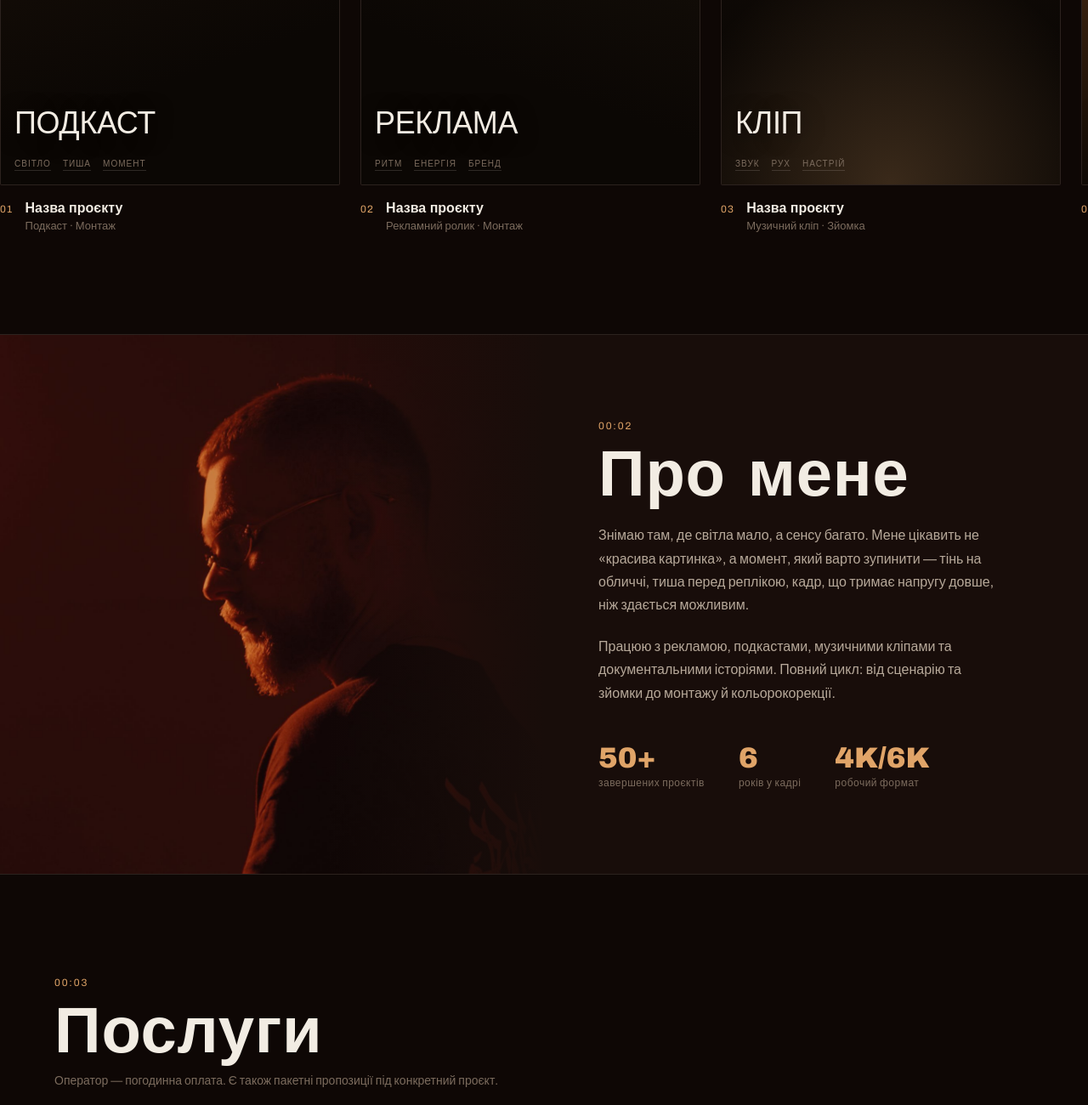
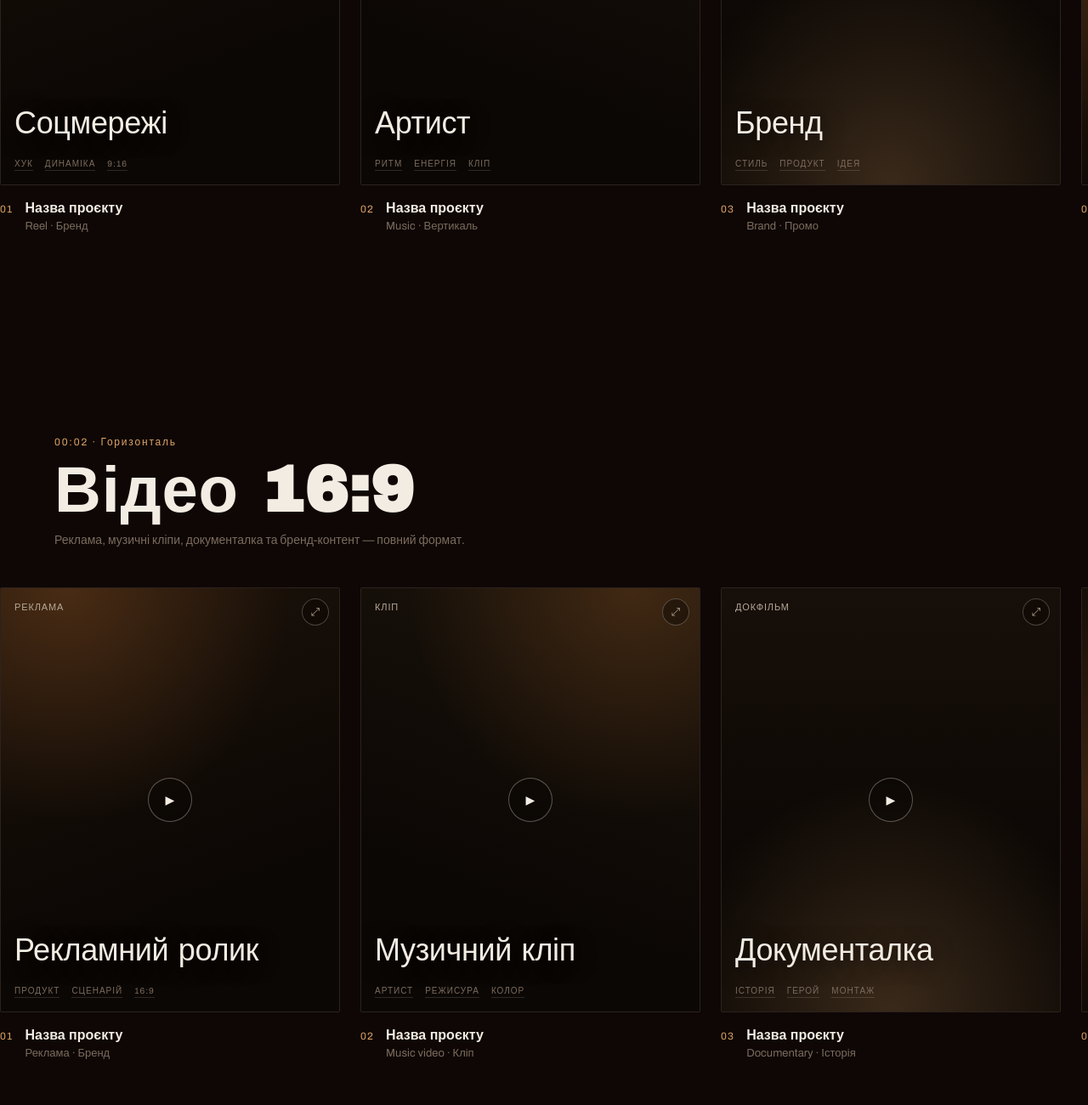
Before and after one commit to nazariiiikozak-ux/videograf-site, a website: page index.html in a window 1280 px wide. Shown: the part 1380-2680 px from the top of the page at 85% size. Drawn offline with nearby package versions, Linux system fonts and the light colour scheme; no server answers; a web font is replaced by a local one.

Commit message:
Update index.html

```diff
--- a/index.html
+++ b/index.html
@@ -110,33 +110,33 @@
   </div>
 </section>
 
-<!-- =============== REEL / PORTFOLIO =============== -->
+<!-- =============== PORTFOLIO &#183; VERTICAL (9:16 reels) =============== -->
 <section class="reel" id="reel">
   <div class="section__head">
-    <p class="section__tc">00:01</p>
-    <h2 class="section__title">&#1056;&#1077;&#1077;&#1083; &#1088;&#1086;&#1073;&#1110;&#1090;</h2>
-    <p class="section__note">&#1053;&#1072;&#1074;&#1077;&#1076;&#1080; &#1082;&#1091;&#1088;&#1089;&#1086;&#1088;, &#1097;&#1086;&#1073; &#1087;&#1077;&#1088;&#1077;&#1075;&#1083;&#1103;&#1085;&#1091;&#1090;&#1080; &#1087;&#1088;&#1077;&#1074;'&#1102;. &#1058;&#1103;&#1075;&#1085;&#1080;, &#1097;&#1086;&#1073; &#1075;&#1086;&#1088;&#1090;&#1072;&#1090;&#1080;.</p>
+    <p class="section__tc">00:01 &#183; &#1042;&#1077;&#1088;&#1090;&#1080;&#1082;&#1072;&#1083;&#1100;</p>
+    <h2 class="section__title">Reels 9:16</h2>
+    <p class="section__note">&#1055;&#1086;&#1085;&#1072;&#1076; 500 &#1074;&#1077;&#1088;&#1090;&#1080;&#1082;&#1072;&#1083;&#1100;&#1085;&#1080;&#1093; &#1088;&#1086;&#1083;&#1080;&#1082;&#1110;&#1074; &#1076;&#1083;&#1103; &#1089;&#1086;&#1094;&#1084;&#1077;&#1088;&#1077;&#1078;, &#1073;&#1088;&#1077;&#1085;&#1076;&#1110;&#1074; &#1090;&#1072; &#1072;&#1088;&#1090;&#1080;&#1089;&#1090;&#1110;&#1074;. &#1058;&#1103;&#1075;&#1085;&#1080;, &#1097;&#1086;&#1073; &#1075;&#1086;&#1088;&#1090;&#1072;&#1090;&#1080;.</p>
   </div>
 
   <div class="reel__track" id="reelTrack">
 
     <article class="reel__card">
       <div class="reel__frame">
-        <!-- Replace with your video/embed. E.g. <iframe> from YouTube or <video src="assets/project-1.mp4"> -->
+        <!-- Replace with your video/embed. E.g. <iframe> from YouTube or <video src="assets/reel-1.mp4"> -->
         <div class="reel__placeholder"></div>
-        <span class="reel__tag">Presents</span>
+        <span class="reel__tag">Reel</span>
         <button class="reel__expand" aria-label="&#1056;&#1086;&#1079;&#1075;&#1086;&#1088;&#1085;&#1091;&#1090;&#1080;">&#10530;</button>
         <button class="reel__play" aria-label="&#1042;&#1110;&#1076;&#1090;&#1074;&#1086;&#1088;&#1080;&#1090;&#1080;">&#9654;</button>
-        <div class="reel__title-ov">&#1055;&#1054;&#1044;&#1050;&#1040;&#1057;&#1058;</div>
+        <div class="reel__title-ov">&#1057;&#1086;&#1094;&#1084;&#1077;&#1088;&#1077;&#1078;&#1110;</div>
         <div class="reel__words">
-          <span>&#1057;&#1074;&#1110;&#1090;&#1083;&#1086;</span><span>&#1058;&#1080;&#1096;&#1072;</span><span>&#1052;&#1086;&#1084;&#1077;&#1085;&#1090;</span>
+          <span>&#1061;&#1091;&#1082;</span><span>&#1044;&#1080;&#1085;&#1072;&#1084;&#1110;&#1082;&#1072;</span><span>9:16</span>
         </div>
       </div>
       <div class="reel__meta">
         <span class="reel__num">01</span>
         <div>
           <h3>&#1053;&#1072;&#1079;&#1074;&#1072; &#1087;&#1088;&#1086;&#1108;&#1082;&#1090;&#1091;</h3>
-          <p>&#1055;&#1086;&#1076;&#1082;&#1072;&#1089;&#1090; &#183; &#1052;&#1086;&#1085;&#1090;&#1072;&#1078;</p>
+          <p>Reel &#183; &#1041;&#1088;&#1077;&#1085;&#1076;</p>
         </div>
       </div>
     </article>
@@ -144,19 +144,19 @@
     <article class="reel__card">
       <div class="reel__frame">
         <div class="reel__placeholder reel__placeholder--2"></div>
-        <span class="reel__tag">Reel &#183; 22</span>
+        <span class="reel__tag">Music</span>
         <button class="reel__expand" aria-label="&#1056;&#1086;&#1079;&#1075;&#1086;&#1088;&#1085;&#1091;&#1090;&#1080;">&#10530;</button>
         <button class="reel__play" aria-label="&#1042;&#1110;&#1076;&#1090;&#1074;&#1086;&#1088;&#1080;&#1090;&#1080;">&#9654;</button>
-        <div class="reel__title-ov">&#1056;&#1045;&#1050;&#1051;&#1040;&#1052;&#1040;</div>
+        <div class="reel__title-ov">&#1040;&#1088;&#1090;&#1080;&#1089;&#1090;</div>
         <div class="reel__words">
-          <span>&#1056;&#1080;&#1090;&#1084;</span><span>&#1045;&#1085;&#1077;&#1088;&#1075;&#1110;&#1103;</span><span>&#1041;&#1088;&#1077;&#1085;&#1076;</span>
+          <span>&#1056;&#1080;&#1090;&#1084;</span><span>&#1045;&#1085;&#1077;&#1088;&#1075;&#1110;&#1103;</span><span>&#1050;&#1083;&#1110;&#1087;</span>
         </div>
       </div>
       <div class="reel__meta">
         <span class="reel__num">02</span>
         <div>
           <h3>&#1053;&#1072;&#1079;&#1074;&#1072; &#1087;&#1088;&#1086;&#1108;&#1082;&#1090;&#1091;</h3>
-          <p>&#1056;&#1077;&#1082;&#1083;&#1072;&#1084;&#1085;&#1080;&#1081; &#1088;&#1086;&#1083;&#1080;&#1082; &#183; &#1052;&#1086;&#1085;&#1090;&#1072;&#1078;</p>
+          <p>Music &#183; &#1042;&#1077;&#1088;&#1090;&#1080;&#1082;&#1072;&#1083;&#1100;</p>
         </div>
       </div>
     </article>
@@ -164,19 +164,19 @@
     <article class="reel__card">
       <div class="reel__frame">
         <div class="reel__placeholder reel__placeholder--3"></div>
-        <span class="reel__tag">Live</span>
+        <span class="reel__tag">Brand</span>
         <button class="reel__expand" aria-label="&#1056;&#1086;&#1079;&#1075;&#1086;&#1088;&#1085;&#1091;&#1090;&#1080;">&#10530;</button>
         <button class="reel__play" aria-label="&#1042;&#1110;&#1076;&#1090;&#1074;&#1086;&#1088;&#1080;&#1090;&#1080;">&#9654;</button>
-        <div class="reel__title-ov">&#1050;&#1051;&#1030;&#1055;</div>
+        <div class="reel__title-ov">&#1041;&#1088;&#1077;&#1085;&#1076;</div>
         <div class="reel__words">
-          <span>&#1047;&#1074;&#1091;&#1082;</span><span>&#1056;&#1091;&#1093;</span><span>&#1053;&#1072;&#1089;&#1090;&#1088;&#1110;&#1081;</span>
+          <span>&#1057;&#1090;&#1080;&#1083;&#1100;</span><span>&#1055;&#1088;&#1086;&#1076;&#1091;&#1082;&#1090;</span><span>&#1030;&#1076;&#1077;&#1103;</span>
         </div>
       </div>
       <div class="reel__meta">
         <span class="reel__num">03</span>
         <div>
           <h3>&#1053;&#1072;&#1079;&#1074;&#1072; &#1087;&#1088;&#1086;&#1108;&#1082;&#1090;&#1091;</h3>
-          <p>&#1052;&#1091;&#1079;&#1080;&#1095;&#1085;&#1080;&#1081; &#1082;&#1083;&#1110;&#1087; &#183; &#1047;&#1081;&#1086;&#1084;&#1082;&#1072;</p>
+          <p>Brand &#183; &#1055;&#1088;&#1086;&#1084;&#1086;</p>
         </div>
       </div>
     </article>
@@ -187,16 +187,16 @@
         <span class="reel__tag">Story</span>
         <button class="reel__expand" aria-label="&#1056;&#1086;&#1079;&#1075;&#1086;&#1088;&#1085;&#1091;&#1090;&#1080;">&#10530;</button>
         <button class="reel__play" aria-label="&#1042;&#1110;&#1076;&#1090;&#1074;&#1086;&#1088;&#1080;&#1090;&#1080;">&#9654;</button>
-        <div class="reel__title-ov">&#1044;&#1054;&#1050;. &#1060;&#1030;&#1051;&#1068;&#1052;</div>
+        <div class="reel__title-ov">&#1030;&#1089;&#1090;&#1086;&#1088;&#1110;&#1103;</div>
         <div class="reel__words">
-          <span>&#1055;&#1088;&#1072;&#1074;&#1076;&#1072;</span><span>&#1063;&#1072;&#1089;</span><span>&#1043;&#1086;&#1083;&#1086;&#1089;</span>
+          <span>&#1055;&#1088;&#1072;&#1074;&#1076;&#1072;</span><span>&#1045;&#1084;&#1086;&#1094;&#1110;&#1103;</span><span>&#1050;&#1072;&#1076;&#1088;</span>
         </div>
       </div>
       <div class="reel__meta">
         <span class="reel__num">04</span>
         <div>
           <h3>&#1053;&#1072;&#1079;&#1074;&#1072; &#1087;&#1088;&#1086;&#1108;&#1082;&#1090;&#1091;</h3>
-          <p>&#1044;&#1086;&#1082;&#1091;&#1084;&#1077;&#1085;&#1090;&#1072;&#1083;&#1082;&#1072; &#183; &#1055;&#1086;&#1074;&#1085;&#1080;&#1081; &#1094;&#1080;&#1082;&#1083;</p>
+          <p>Story &#183; &#1050;&#1086;&#1085;&#1090;&#1077;&#1085;&#1090;</p>
         </div>
       </div>
     </article>
@@ -204,19 +204,113 @@
     <article class="reel__card">
       <div class="reel__frame">
         <div class="reel__placeholder reel__placeholder--5"></div>
-        <span class="reel__tag">Brand</span>
+        <span class="reel__tag">IG</span>
         <button class="reel__expand" aria-label="&#1056;&#1086;&#1079;&#1075;&#1086;&#1088;&#1085;&#1091;&#1090;&#1080;">&#10530;</button>
         <button class="reel__play" aria-label="&#1042;&#1110;&#1076;&#1090;&#1074;&#1086;&#1088;&#1080;&#1090;&#1080;">&#9654;</button>
-        <div class="reel__title-ov">&#1041;&#1056;&#1045;&#1053;&#1044;-&#1060;&#1030;&#1051;&#1068;&#1052;</div>
+        <div class="reel__title-ov">&#1050;&#1072;&#1084;&#1087;&#1072;&#1085;&#1110;&#1103;</div>
         <div class="reel__words">
-          <span>&#1057;&#1090;&#1080;&#1083;&#1100;</span><span>&#1050;&#1086;&#1083;&#1110;&#1088;</span><span>&#1030;&#1076;&#1077;&#1103;</span>
+          <span>&#1057;&#1077;&#1088;&#1110;&#1103;</span><span>&#1060;&#1086;&#1088;&#1084;&#1072;&#1090;</span><span>&#1056;&#1086;&#1083;&#1080;&#1082;</span>
         </div>
       </div>
       <div class="reel__meta">
         <span class="reel__num">05</span>
         <div>
           <h3>&#1053;&#1072;&#1079;&#1074;&#1072; &#1087;&#1088;&#1086;&#1108;&#1082;&#1090;&#1091;</h3>
-          <p>&#1041;&#1088;&#1077;&#1085;&#1076;-&#1092;&#1110;&#1083;&#1100;&#1084; &#183; &#1050;&#1086;&#1083;&#1100;&#1086;&#1088;&#1086;&#1082;&#1086;&#1088;&#1077;&#1082;&#1094;&#1110;&#1103;</p>
+          <p>Campaign &#183; &#1050;&#1086;&#1083;&#1072;&#1073;&#1086;&#1088;&#1072;&#1094;&#1110;&#1103;</p>
+        </div>
+      </div>
+    </article>
+
+  </div>
+</section>
+
+<!-- =============== PORTFOLIO &#183; HORIZONTAL (16:9 films) =============== -->
+<section class="reel reel--films" id="films">
+  <div class="section__head">
+    <p class="section__tc">00:02 &#183; &#1043;&#1086;&#1088;&#1080;&#1079;&#1086;&#1085;&#1090;&#1072;&#1083;&#1100;</p>
+    <h2 class="section__title">&#1042;&#1110;&#1076;&#1077;&#1086; 16:9</h2>
+    <p class="section__note">&#1056;&#1077;&#1082;&#1083;&#1072;&#1084;&#1072;, &#1084;&#1091;&#1079;&#1080;&#1095;&#1085;&#1110; &#1082;&#1083;&#1110;&#1087;&#1080;, &#1076;&#1086;&#1082;&#1091;&#1084;&#1077;&#1085;&#1090;&#1072;&#1083;&#1082;&#1072; &#1090;&#1072; &#1073;&#1088;&#1077;&#1085;&#1076;-&#1082;&#1086;&#1085;&#1090;&#1077;&#1085;&#1090; &#8212; &#1087;&#1086;&#1074;&#1085;&#1080;&#1081; &#1092;&#1086;&#1088;&#1084;&#1072;&#1090;.</p>
+  </div>
+
+  <div class="reel__track" id="filmsTrack">
+
+    <article class="reel__card reel__card--wide">
+      <div class="reel__frame">
+        <!-- Replace with your video/embed (16:9). -->
+        <div class="reel__placeholder"></div>
+        <span class="reel__tag">&#1056;&#1077;&#1082;&#1083;&#1072;&#1084;&#1072;</span>
+        <button class="reel__expand" aria-label="&#1056;&#1086;&#1079;&#1075;&#1086;&#1088;&#1085;&#1091;&#1090;&#1080;">&#10530;</button>
+        <button class="reel__play" aria-label="&#1042;&#1110;&#1076;&#1090;&#1074;&#1086;&#1088;&#1080;&#1090;&#1080;">&#9654;</button>
+        <div class="reel__title-ov">&#1056;&#1077;&#1082;&#1083;&#1072;&#1084;&#1085;&#1080;&#1081; &#1088;&#1086;&#1083;&#1080;&#1082;</div>
+        <div class="reel__words">
+          <span>&#1055;&#1088;&#1086;&#1076;&#1091;&#1082;&#1090;</span><span>&#1057;&#1094;&#1077;&#1085;&#1072;&#1088;&#1110;&#1081;</span><span>16:9</span>
+        </div>
+      </div>
+      <div class="reel__meta">
+        <span class="reel__num">01</span>
+        <div>
+          <h3>&#1053;&#1072;&#1079;&#1074;&#1072; &#1087;&#1088;&#1086;&#1108;&#1082;&#1090;&#1091;</h3>
+          <p>&#1056;&#1077;&#1082;&#1083;&#1072;&#1084;&#1072; &#183; &#1041;&#1088;&#1077;&#1085;&#1076;</p>
+        </div>
+      </div>
+    </article>
+
+    <article class="reel__card reel__card--wide">
+      <div class="reel__frame">
+        <div class="reel__placeholder reel__placeholder--2"></div>
+        <span class="reel__tag">&#1050;&#1083;&#1110;&#1087;</span>
+        <button class="reel__expand" aria-label="&#1056;&#1086;&#1079;&#1075;&#1086;&#1088;&#1085;&#1091;&#1090;&#1080;">&#10530;</button>
+        <button class="reel__play" aria-label="&#1042;&#1110;&#1076;&#1090;&#1074;&#1086;&#1088;&#1080;&#1090;&#1080;">&#9654;</button>
+        <div class="reel__title-ov">&#1052;&#1091;&#1079;&#1080;&#1095;&#1085;&#1080;&#1081; &#1082;&#1083;&#1110;&#1087;</div>
+        <div class="reel__words">
+          <span>&#1040;&#1088;&#1090;&#1080;&#1089;&#1090;</span><span>&#1056;&#1077;&#1078;&#1080;&#1089;&#1091;&#1088;&#1072;</span><span>&#1050;&#1086;&#1083;&#1086;&#1088;</span>
+        </div>
+      </div>
+      <div class="reel__meta">
+        <span class="reel__num">02</span>
+        <div>
+          <h3>&#1053;&#1072;&#1079;&#1074;&#1072; &#1087;&#1088;&#1086;&#1108;&#1082;&#1090;&#1091;</h3>
+          <p>Music video &#183; &#1050;&#1083;&#1110;&#1087;</p>
+        </div>
+      </div>
+    </article>
+
+    <article class="reel__card reel__card--wide">
+      <div class="reel__frame">
+        <div class="reel__placeholder reel__placeholder--3"></div>
+        <span class="reel__tag">&#1044;&#1086;&#1082;&#1092;&#1110;&#1083;&#1100;&#1084;</span>
+        <button class="reel__expand" aria-label="&#1056;&#1086;&#1079;&#1075;&#1086;&#1088;&#1085;&#1091;&#1090;&#1080;">&#10530;</button>
+        <button class="reel__play" aria-label="&#1042;&#1110;&#1076;&#1090;&#1074;&#1086;&#1088;&#1080;&#1090;&#1080;">&#9654;</button>
+        <div class="reel__title-ov">&#1044;&#1086;&#1082;&#1091;&#1084;&#1077;&#1085;&#1090;&#1072;&#1083;&#1082;&#1072;</div>
+        <div class="reel__words">
+          <span>&#1030;&#1089;&#1090;&#1086;&#1088;&#1110;&#1103;</span><span>&#1043;&#1077;&#1088;&#1086;&#1081;</span><span>&#1052;&#1086;&#1085;&#1090;&#1072;&#1078;</span>
+        </div>
+      </div>
+      <div class="reel__meta">
+        <span class="reel__num">03</span>
+        <div>
+          <h3>&#1053;&#1072;&#1079;&#1074;&#1072; &#1087;&#1088;&#1086;&#1108;&#1082;&#1090;&#1091;</h3>
+          <p>Documentary &#183; &#1030;&#1089;&#1090;&#1086;&#1088;&#1110;&#1103;</p>
+        </div>
+      </div>
+    </article>
+
+    <article class="reel__card reel__card--wide">
+      <div class="reel__frame">
+        <div class="reel__placeholder reel__placeholder--4"></div>
+        <span class="reel__tag">&#1041;&#1088;&#1077;&#1085;&#1076;</span>
+        <button class="reel__expand" aria-label="&#1056;&#1086;&#1079;&#1075;&#1086;&#1088;&#1085;&#1091;&#1090;&#1080;">&#10530;</button>
+        <button class="reel__play" aria-label="&#1042;&#1110;&#1076;&#1090;&#1074;&#1086;&#1088;&#1080;&#1090;&#1080;">&#9654;</button>
+        <div class="reel__title-ov">&#1041;&#1088;&#1077;&#1085;&#1076;-&#1082;&#1086;&#1085;&#1090;&#1077;&#1085;&#1090;</div>
+        <div class="reel__words">
+          <span>&#1050;&#1086;&#1084;&#1087;&#1072;&#1085;&#1110;&#1103;</span><span>&#1052;&#1077;&#1089;&#1077;&#1076;&#1078;</span><span>&#1057;&#1090;&#1080;&#1083;&#1100;</span>
+        </div>
+      </div>
+      <div class="reel__meta">
+        <span class="reel__num">04</span>
+        <div>
+          <h3>&#1053;&#1072;&#1079;&#1074;&#1072; &#1087;&#1088;&#1086;&#1108;&#1082;&#1090;&#1091;</h3>
+          <p>Brand film &#183; &#1050;&#1086;&#1083;&#1072;&#1073;&#1086;&#1088;&#1072;&#1094;&#1110;&#1103;</p>
         </div>
       </div>
     </article>
@@ -230,7 +324,7 @@
     <img src="assets/hero-portrait.jpg" alt="&#1055;&#1086;&#1088;&#1090;&#1088;&#1077;&#1090; &#1074;&#1110;&#1076;&#1077;&#1086;&#1075;&#1088;&#1072;&#1092;&#1072;" loading="lazy" />
   </div>
   <div class="about__content">
-    <p class="section__tc">00:02</p>
+    <p class="section__tc">00:03</p>
     <h2 class="section__title">&#1055;&#1088;&#1086; &#1084;&#1077;&#1085;&#1077;</h2>
     <p class="about__text">
       &#1047;&#1085;&#1110;&#1084;&#1072;&#1102; &#1090;&#1072;&#1084;, &#1076;&#1077; &#1089;&#1074;&#1110;&#1090;&#1083;&#1072; &#1084;&#1072;&#1083;&#1086;, &#1072; &#1089;&#1077;&#1085;&#1089;&#1091; &#1073;&#1072;&#1075;&#1072;&#1090;&#1086;. &#1052;&#1077;&#1085;&#1077; &#1094;&#1110;&#1082;&#1072;&#1074;&#1080;&#1090;&#1100; &#1085;&#1077; &#171;&#1082;&#1088;&#1072;&#1089;&#1080;&#1074;&#1072; &#1082;&#1072;&#1088;&#1090;&#1080;&#1085;&#1082;&#1072;&#187;,
@@ -261,7 +355,7 @@
 <!-- =============== SERVICES =============== -->
 <section class="services" id="services">
   <div class="section__head">
-    <p class="section__tc">00:03</p>
+    <p class="section__tc">00:04</p>
     <h2 class="section__title">&#1055;&#1086;&#1089;&#1083;&#1091;&#1075;&#1080;</h2>
     <p class="section__note">&#1054;&#1087;&#1077;&#1088;&#1072;&#1090;&#1086;&#1088; &#8212; &#1087;&#1086;&#1075;&#1086;&#1076;&#1080;&#1085;&#1085;&#1072; &#1086;&#1087;&#1083;&#1072;&#1090;&#1072;. &#1028; &#1090;&#1072;&#1082;&#1086;&#1078; &#1087;&#1072;&#1082;&#1077;&#1090;&#1085;&#1110; &#1087;&#1088;&#1086;&#1087;&#1086;&#1079;&#1080;&#1094;&#1110;&#1111; &#1087;&#1110;&#1076; &#1082;&#1086;&#1085;&#1082;&#1088;&#1077;&#1090;&#1085;&#1080;&#1081; &#1087;&#1088;&#1086;&#1108;&#1082;&#1090;.</p>
   </div>
@@ -305,7 +399,7 @@
 <!-- =============== CONTACT =============== -->
 <section class="contact" id="contact">
   <div class="hero__ember hero__ember--contact"></div>
-  <p class="section__tc">00:04</p>
+  <p class="section__tc">00:05</p>
   <h2 class="contact__title">&#1052;&#1072;&#1108;&#1096;<br>&#1110;&#1076;&#1077;&#1102;?</h2>
   <p class="contact__note">&#1054;&#1073;&#1077;&#1088;&#1080; &#1074;&#1110;&#1083;&#1100;&#1085;&#1080;&#1081; &#1089;&#1083;&#1086;&#1090;, &#1079;&#1072;&#1083;&#1080;&#1096; &#1082;&#1086;&#1085;&#1090;&#1072;&#1082;&#1090; &#8212; &#1110; &#1103; &#1087;&#1110;&#1076;&#1090;&#1074;&#1077;&#1088;&#1076;&#1078;&#1091; &#1079;&#1081;&#1086;&#1084;&#1082;&#1091; &#1087;&#1088;&#1086;&#1090;&#1103;&#1075;&#1086;&#1084; &#1076;&#1085;&#1103;.</p>
 
```
